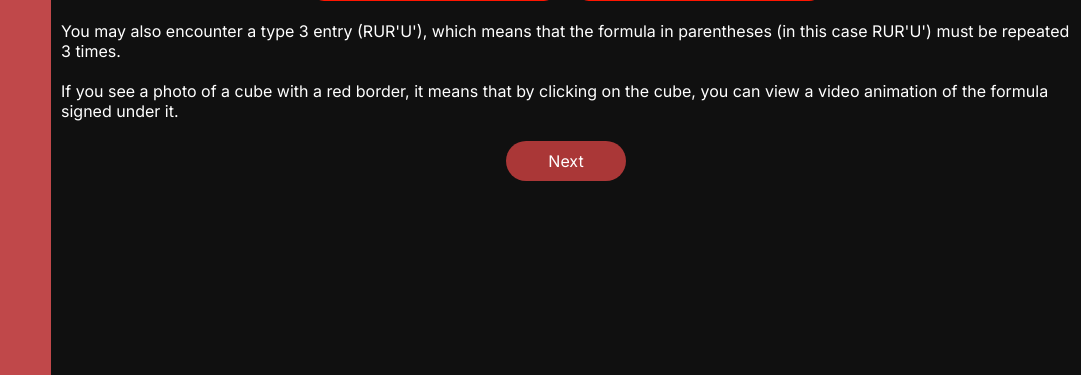
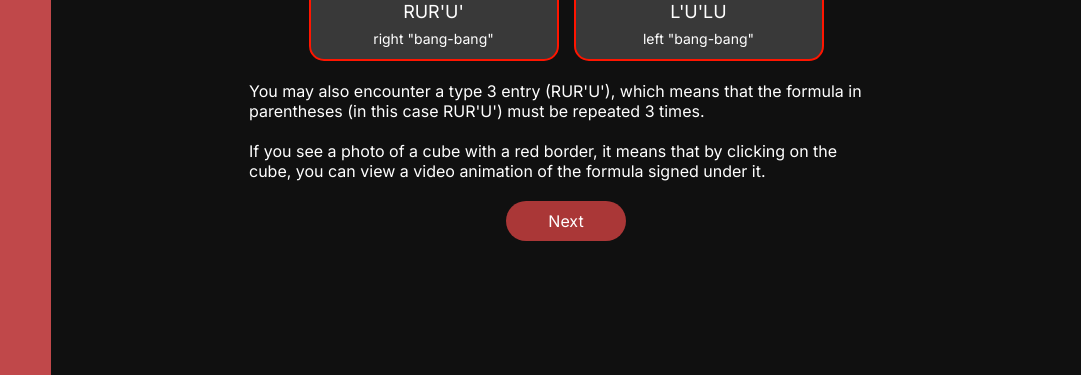
Before and after one commit to zxc-demon-1337/MCubes.release, a Django app: page /education/course_2x2_def_introduction in a window 1280 px wide. Shown: the part 475-850 px from the top of the page, without its empty margins (199-1280 px from the left). Run offline with Django 5.2, Linux system fonts and the light colour scheme.

Commit message:
text fix

```diff
--- a/education/static/education/css/course_2x2_def_5.css
+++ b/education/static/education/css/course_2x2_def_5.css
@@ -28,7 +28,7 @@
 }
 
 .text {
-  width: 100%;
+  width: 634px;
   font-family: Inter, sans-serif;
   color: rgb(255,255,255);
   border-color: transparent;
--- a/education/static/education/css/course_2x2_def_introduction.css
+++ b/education/static/education/css/course_2x2_def_introduction.css
@@ -16,6 +16,7 @@
   width: 100%;
   height: 100%;
   gap: 20px;
+  margin-top: 20px;
 }
 
 .tutorial-content:last-child {
@@ -35,7 +36,7 @@
 }
 
 .text {
-  width: 100%;
+  width: 634px;
   font-family: Inter, sans-serif;
   color: rgb(255,255,255);
   border-color: transparent;
```
